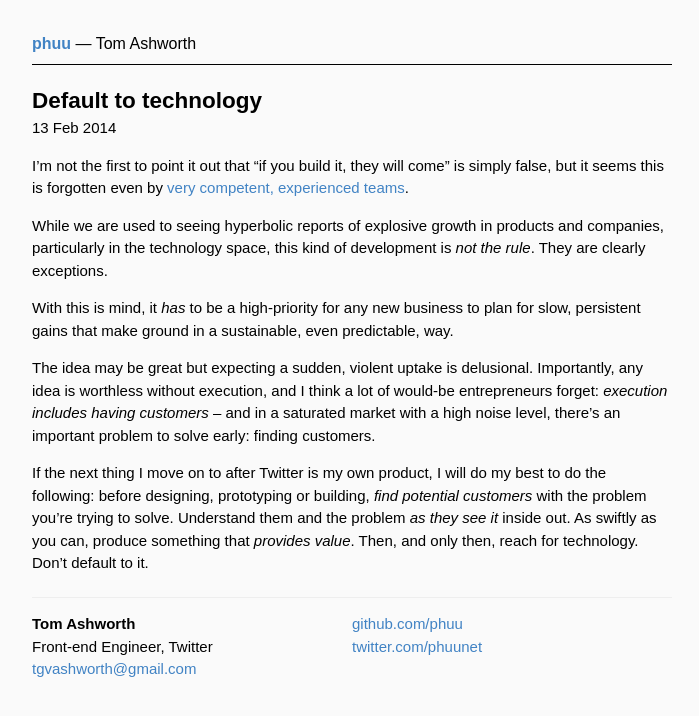
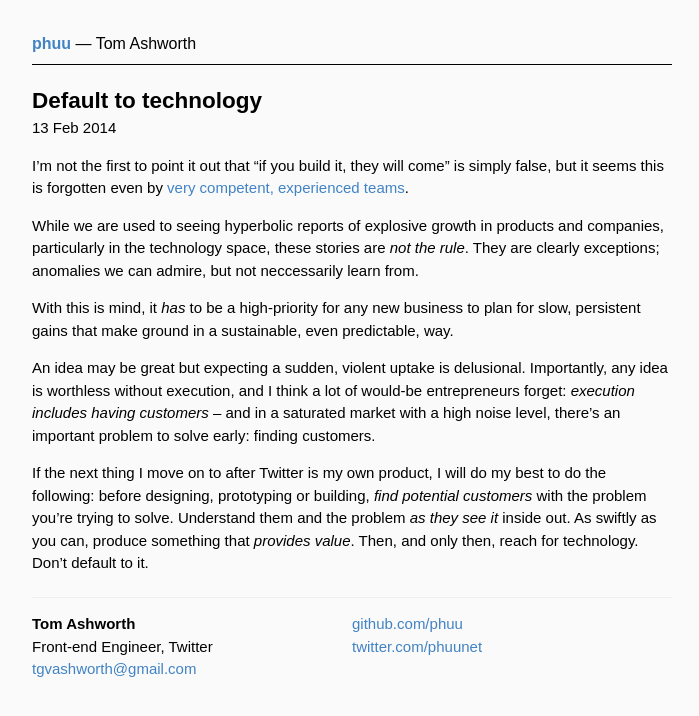
Before and after one commit to tgvashworth/tgvashworth.github.io, a Jekyll site: the page built from _posts/2014-02-13-default-to-technolgy.md, in a window 1280 px wide. Shown: the top 716 px of the page, without its empty margins (288-987 px from the left). Built offline with Jekyll 4.4.1, drawn with Linux system fonts in a browser that asks for light colours; some web fonts are replaced; Markdown is read by kramdown in place of the engine named in the settings.

Commit message:
Iteration

```diff
--- a/_posts/2014-02-13-default-to-technolgy.md
+++ b/_posts/2014-02-13-default-to-technolgy.md
@@ -5,10 +5,10 @@ title: Default to technology
 
 I'm not the first to point it out that "if you build it, they will come" is simply false, but it seems this is forgotten even by [very competent, experienced teams](http://stet.editorially.com/articles/goodbye/).
 
-While we are used to seeing hyperbolic reports of explosive growth in products and companies, particularly in the technology space, this kind of development is *not the rule*. They are clearly exceptions.
+While we are used to seeing hyperbolic reports of explosive growth in products and companies, particularly in the technology space, these stories are *not the rule*. They are clearly exceptions; anomalies we can admire, but not neccessarily learn from.
 
 With this is mind, it *has* to be a high-priority for any new business to plan for slow, persistent gains that make ground in a sustainable, even predictable, way.
 
-The idea may be great but expecting a sudden, violent uptake is delusional. Importantly, any idea is worthless without execution, and I think a lot of would-be entrepreneurs forget: *execution includes having customers* – and in a saturated market with a high noise level, there's an important problem to solve early: finding customers.
+An idea may be great but expecting a sudden, violent uptake is delusional. Importantly, any idea is worthless without execution, and I think a lot of would-be entrepreneurs forget: *execution includes having customers* – and in a saturated market with a high noise level, there's an important problem to solve early: finding customers.
 
 If the next thing I move on to after Twitter is my own product, I will do my best to do the following: before designing, prototyping or building, *find potential customers* with the problem you're trying to solve. Understand them and the problem *as they see it* inside out. As swiftly as you can, produce something that *provides value*. Then, and only then, reach for technology. Don't default to it.
```
